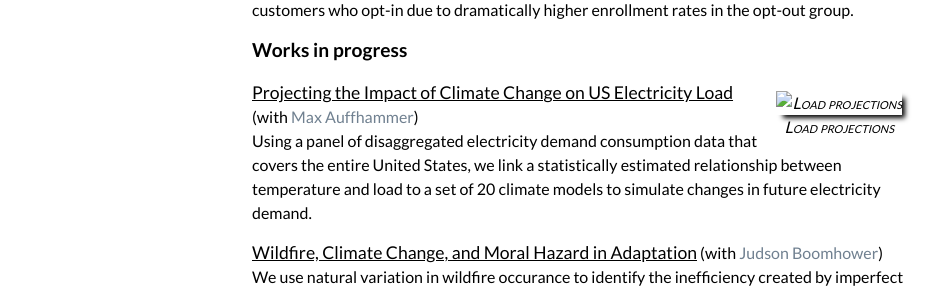
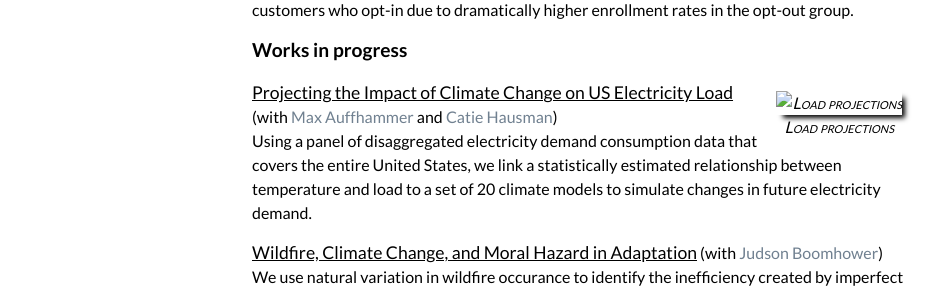
Before and after one commit to pbaylis/pbaylis.github.io, a Jekyll site: the page built from research.markdown, in a window 1280 px wide. Shown: the part 928-1221 px from the top of the page, without its empty margins (168-1110 px from the left). Built offline with Jekyll 4.4.1, drawn with Linux system fonts in a browser that asks for light colours; nearby versions of some CDN libraries; Markdown is read by kramdown in place of the engine named in the settings.

Commit message:
new research

```diff
--- a/research.markdown
+++ b/research.markdown
@@ -49,7 +49,7 @@ Don't include the above unless I have a good, polished WP.
 <img src="images/projects/projectload.png" title="Load projections" height="200" class="shadow" />
   <figcaption>Load projections</figcaption>
 </figure>
-<em>Projecting the Impact of Climate Change on US Electricity Load</em> (with [Max Auffhammer][auffhammer])<br>
+<em>Projecting the Impact of Climate Change on US Electricity Load</em> (with [Max Auffhammer][auffhammer] and [Catie Hausman][hausman])<br>
 Using a panel of disaggregated electricity demand consumption data that covers the entire United States, we link a statistically estimated relationship between temperature and load to a set of 20 climate models to simulate changes in future electricity demand.
 
 <span><em>Wildfire, Climate Change, and Moral Hazard in Adaptation</em></span> (with [Judson Boomhower][boomhower])<br>
@@ -68,6 +68,7 @@ Petroleum refining is a significant source of air pollutants. Using confidential
 [boomhower]: https://are.berkeley.edu/candidate/Judson-Boomhower "Judson Boomhower"
 [cappers]: http://emp.lbl.gov/staff/peter-cappers       "Peter Cappers"
 [fowlie]: http://nature.berkeley.edu/~fowlie/  "Meredith Fowlie"
+[hausman]: http://fordschool.umich.edu/faculty/catherine-hausman "Catie Hausmn"
 [spurlock]: http://eetd.lbl.gov/people/c-anna-spurlock "Anna Spurlock"
 [todd]: http://www.annikatodd.com/ "Annika Todd"
 [wolfram]: http://facultybio.haas.berkeley.edu/faculty-list/wolfram-catherine "Catherine Wolfram"
```
